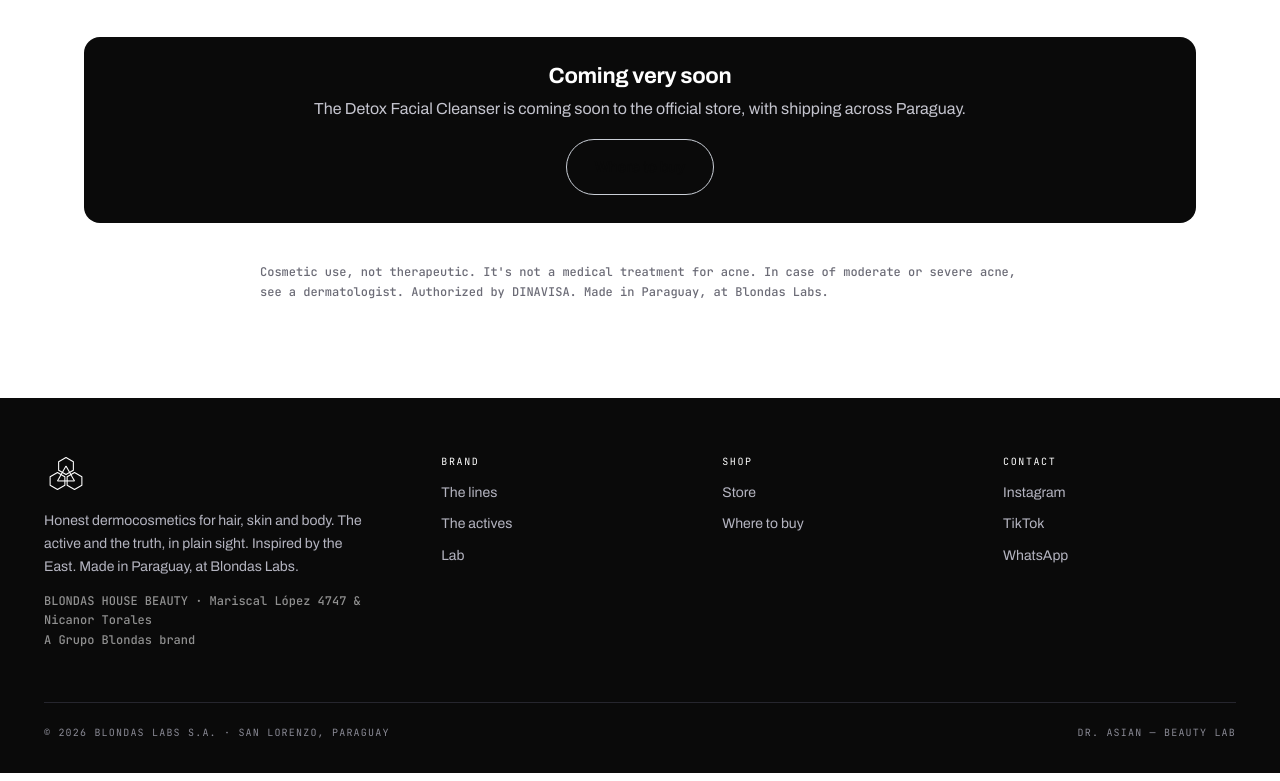
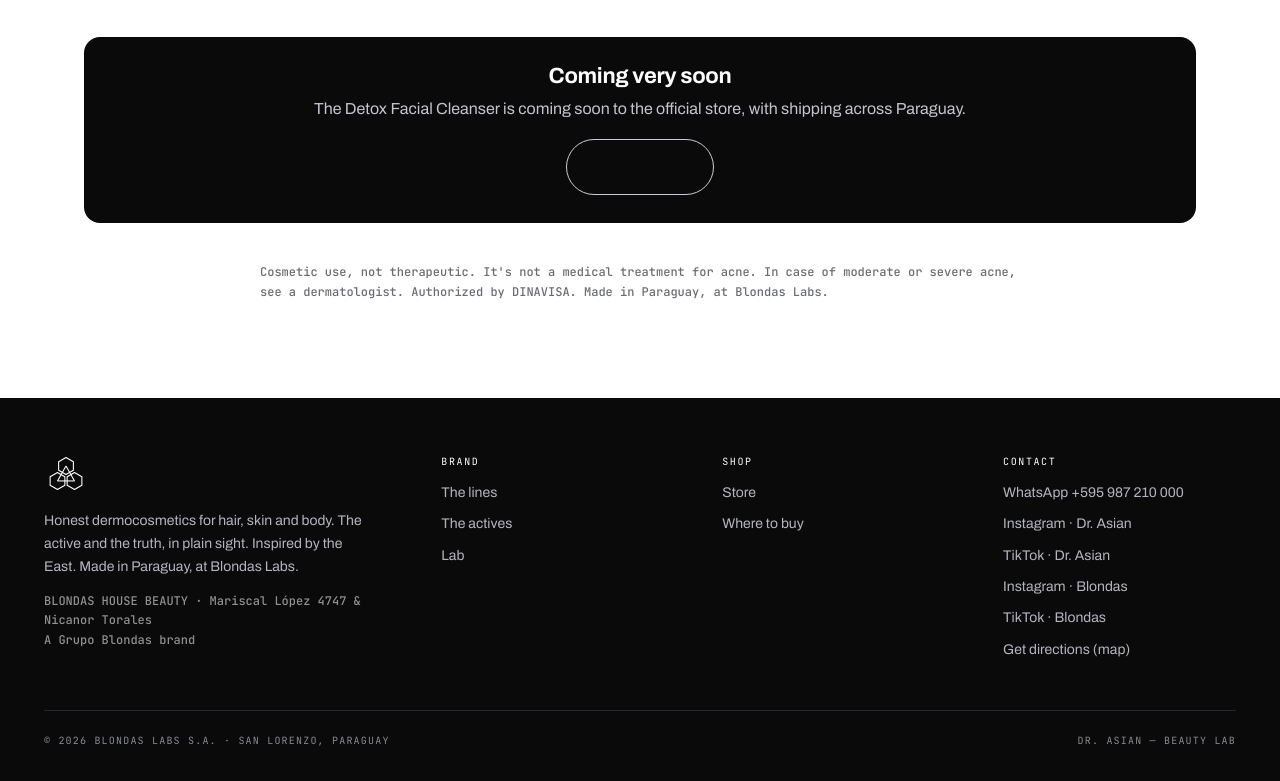
Before and after one commit to melhonzi/drasian-web, a plain HTML site: page productos/limpiador-detox.html in a window 1280 px wide. Shown: the part 1839-2620 px from the top of the page. Drawn offline with Linux system fonts and the light colour scheme.

Commit message:
Add files via upload

```diff
--- a/productos/limpiador-detox.html
+++ b/productos/limpiador-detox.html
@@ -127,7 +127,7 @@
     <div class="col"><span class="h" data-pt="COMPRAR" data-en="SHOP">COMPRAR</span>
       <a href="https://blondas.com.py/collections/dr-asian" rel="noopener" data-pt="Loja" data-en="Store">Tienda</a><a href="/donde-comprar.html" data-pt="Onde comprar" data-en="Where to buy">Dónde comprar</a></div>
     <div class="col"><span class="h" data-pt="CONTATO" data-en="CONTACT">CONTACTO</span>
-      <a href="https://www.instagram.com/drasianlab" rel="noopener" target="_blank">Instagram</a><a href="https://www.tiktok.com/@drasianlab" rel="noopener" target="_blank">TikTok</a><a href="https://wa.me/595987210000?text=Hola%2C%20vengo%20de%20la%20web%20de%20Dr%20Asian%20y%20tengo%20dudas%20sobre%20unos%20productos" rel="noopener" target="_blank">WhatsApp</a></div>
+      <a href="https://wa.me/595987210000?text=Hola%2C%20vengo%20de%20la%20web%20de%20Dr%20Asian%20y%20tengo%20dudas%20sobre%20unos%20productos" rel="noopener" target="_blank">WhatsApp +595 987 210 000</a><a href="https://www.instagram.com/drasianlab" rel="noopener" target="_blank">Instagram · Dr. Asian</a><a href="https://www.tiktok.com/@drasianlab" rel="noopener" target="_blank">TikTok · Dr. Asian</a><a href="https://www.instagram.com/blondascia" rel="noopener" target="_blank">Instagram · Blondas</a><a href="https://www.tiktok.com/@blondascia" rel="noopener" target="_blank">TikTok · Blondas</a><a href="https://www.google.com/maps/search/?api=1&query=Mariscal+L%C3%B3pez+4747+casi+Nicanor+Torales+Asunci%C3%B3n" rel="noopener" target="_blank" data-pt="Como chegar (mapa)" data-en="Get directions (map)">Cómo llegar (mapa)</a></div>
   </div>
   <div class="footer-legal">
     <span>© 2026 BLONDAS LABS S.A. · SAN LORENZO, PARAGUAY</span>
```
Also changed, not shown: productos/shampoo-control-caspa.html (+1 -1 lines), productos/shampoo-crece-pelo.html (+1 -1 lines), productos/tonico-control-caspa.html (+1 -1 lines), productos/tonico-crece-pelo.html (+1 -1 lines), productos/tonico-detox-facial.html (+1 -1 lines), productos/tonico-glicolico.html (+1 -1 lines), productos/tonico-pantenol.html (+1 -1 lines).
